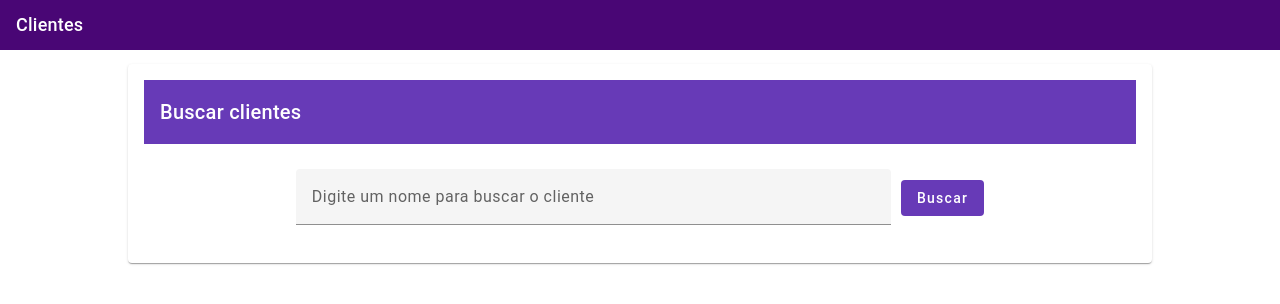
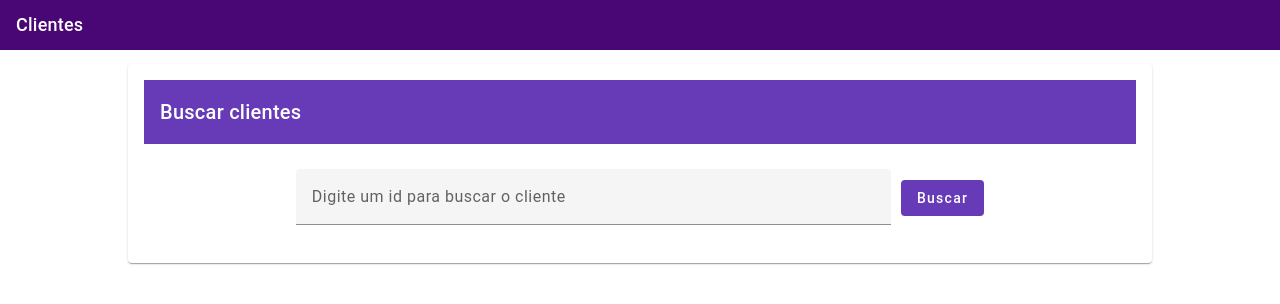
Before and after one commit to fanainaalves/project-angular, an Angular app in the folder client-angular/: page /find in a window 1280 px wide. Shown: the top 304 px of the page. Built offline with nearby package versions, Linux system fonts and the light colour scheme.

Commit message:
correção do método de busca para buscar por id

```diff
--- a/client-angular/src/app/components/clients/find-clients/find-clients.component.html
+++ b/client-angular/src/app/components/clients/find-clients/find-clients.component.html
@@ -2,7 +2,7 @@
   <mat-card-content>
     <mat-toolbar color="primary">Buscar clientes</mat-toolbar>
     <mat-form-field id="busca">
-      <input matInput placeholder="Digite um nome para buscar o cliente" [(ngModel)]="nomeBuscado">
+      <input matInput placeholder="Digite um id para buscar o cliente" [(ngModel)]="idBuscado">
     </mat-form-field>
     <button mat-flat-button color="primary" (click)="buscarClientes()">Buscar</button>
 </mat-card-content>
--- a/client-angular/src/app/components/clients/find-clients/find-clients.component.ts
+++ b/client-angular/src/app/components/clients/find-clients/find-clients.component.ts
@@ -21,12 +21,12 @@ import { FormsModule } from '@angular/forms';
 })
 export class FindClientsComponent implements OnInit{
 
-  nomeBuscado: string = '';
+  idBuscado: string = '';
 
   constructor(private http: HttpClient){}
 
   buscarClientes(){
-    this.http.get('/api/clients/getName/' + this.nomeBuscado).subscribe((clientes: any) => {
+    this.http.get('/api/clients/getId/' + this.idBuscado).subscribe((clientes: any) => {
       console.log(clientes);
     })
   }
--- a/client-angular/src/app/components/clients/guards/client.resolver.ts
+++ b/client-angular/src/app/components/clients/guards/client.resolver.ts
@@ -12,8 +12,8 @@ export class ClientResolver implements Resolve<Client> {
   constructor(private service: ClientsService){}
 
   resolve(route: ActivatedRouteSnapshot, state: RouterStateSnapshot): Observable<Client>{
-    if(route.params && route.params['name']){
-      return this.service.findByName(route.params['name']);
+    if(route.params && route.params['id']){
+      return this.service.findById(route.params['id']);
     }
     return of({id: "", name: "", email: "", cel: "", cpf: "", registryUser: ""});
   }
--- a/client-angular/src/app/components/clients/services/clients.service.ts
+++ b/client-angular/src/app/components/clients/services/clients.service.ts
@@ -15,13 +15,13 @@ export class ClientsService {
   list(){
     return this.httpClient.get<Client[]>(this.API).pipe(
       first(),
-      delay(5000),
+      delay(1000),
       tap(clients => console.log(clients))
     );
   }
 
-  findByName(name: string){
-    return this.httpClient.get<Client>(`${this.API}/getId/${name}`);
+  findById(id: string){
+    return this.httpClient.get<Client>(`${this.API}/getId/${id}`);
   }
 
   save(record: Partial<Client>){
```
Also changed, not shown: 2 other files (tests, documents, lock files or other folders).
